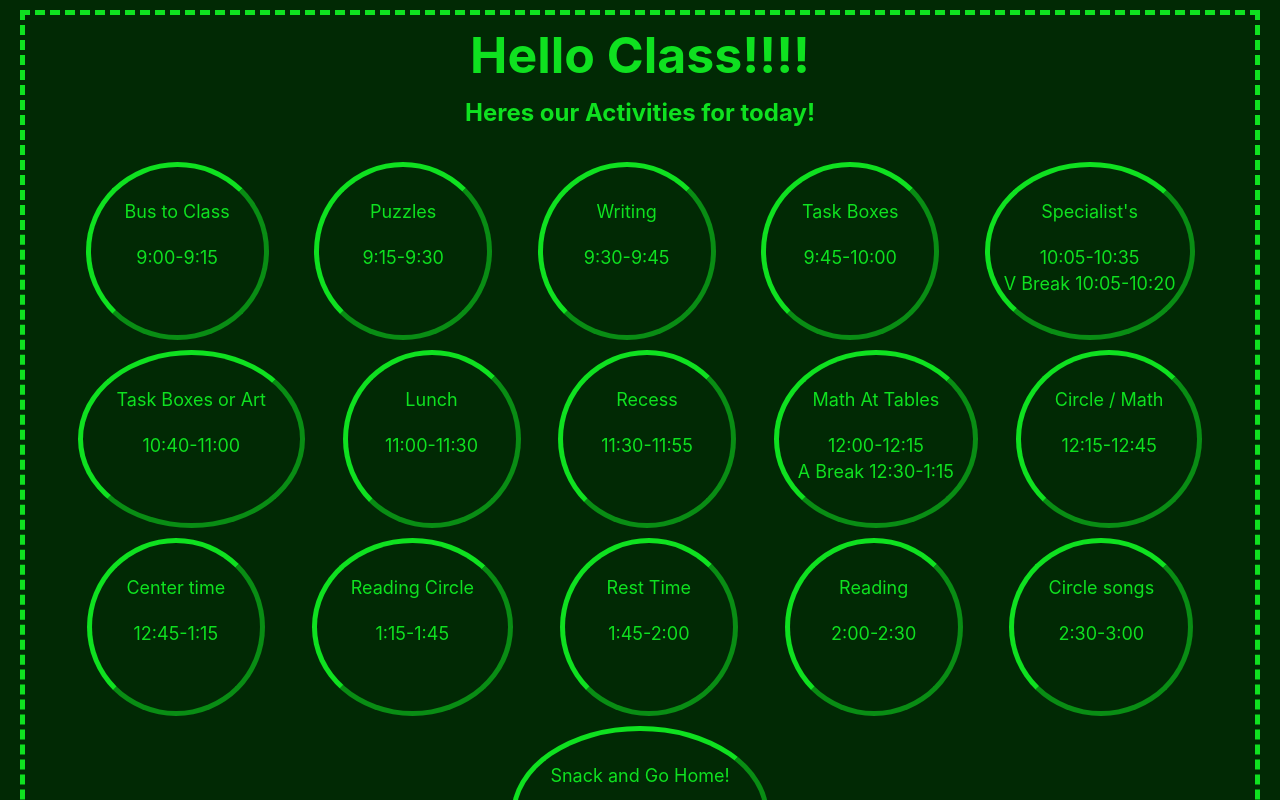
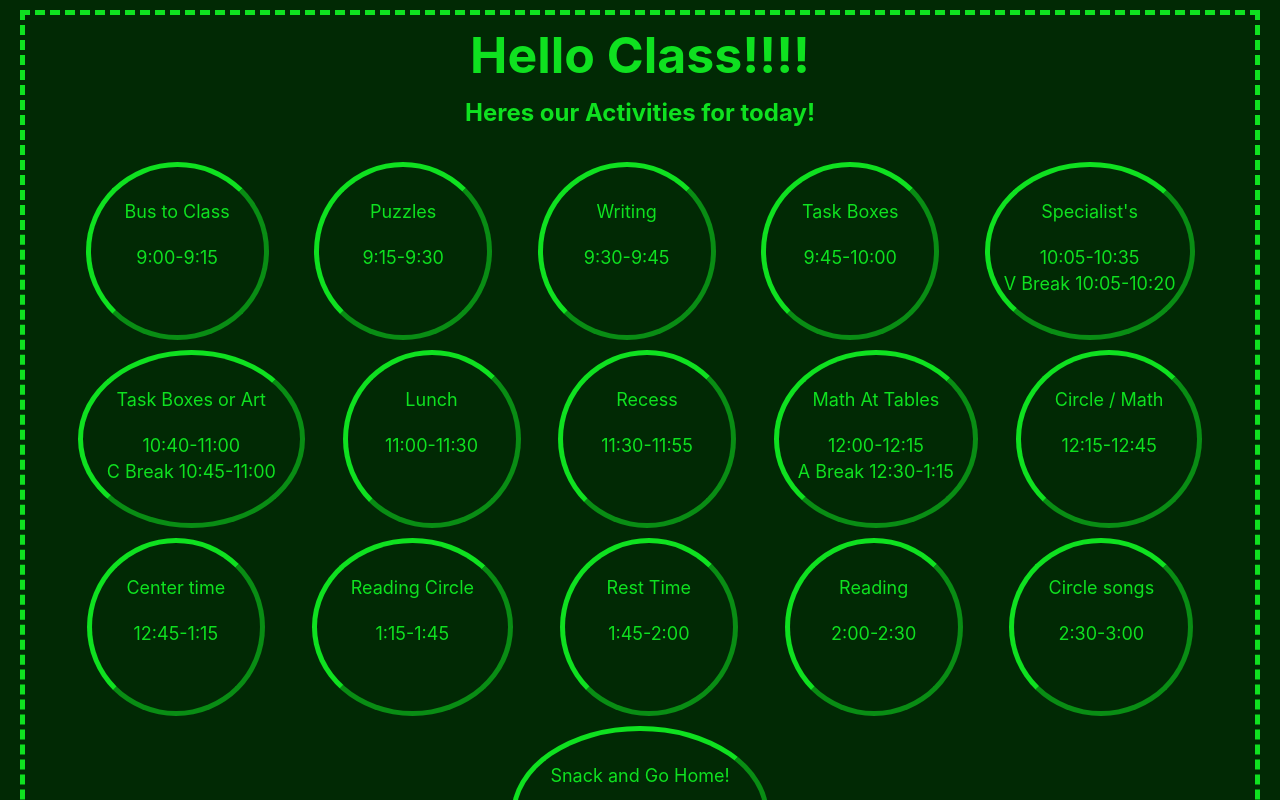
Before and after one commit to MrSinzo/Sinzos-Daily-Planner, a React (Create React App) app: page / in a window 1280 px wide. Shown: the top 800 px of the page. Built offline with nearby package versions, Linux system fonts and the light colour scheme.

Commit message:
updated Readme file

```diff
--- a/src/Activities.js
+++ b/src/Activities.js
@@ -29,6 +29,7 @@ const activities = [
     id: 6,
     name: "Task Boxes or Art",
     time: "10:40-11:00",
+    break: "C Break 10:45-11:00"
   },
   {
     id: 7,
--- a/src/App.css
+++ b/src/App.css
@@ -84,6 +84,7 @@ h1 {
   padding: 9px;
   font-size: 18px;
   cursor: move;
+  background-color: var(--main-bg);
 }
 
 .activityText {
@@ -184,7 +185,6 @@ h1 {
   .draggableActivity {
   margin: auto 0;
   max-width: fill;
-  background-color: var(--main-bg);
   }
   .flexThis {
     display: inline-block;
```
Also changed, not shown: DailyPlanner.png (added), 9 other files (tests, documents, lock files or other folders).
